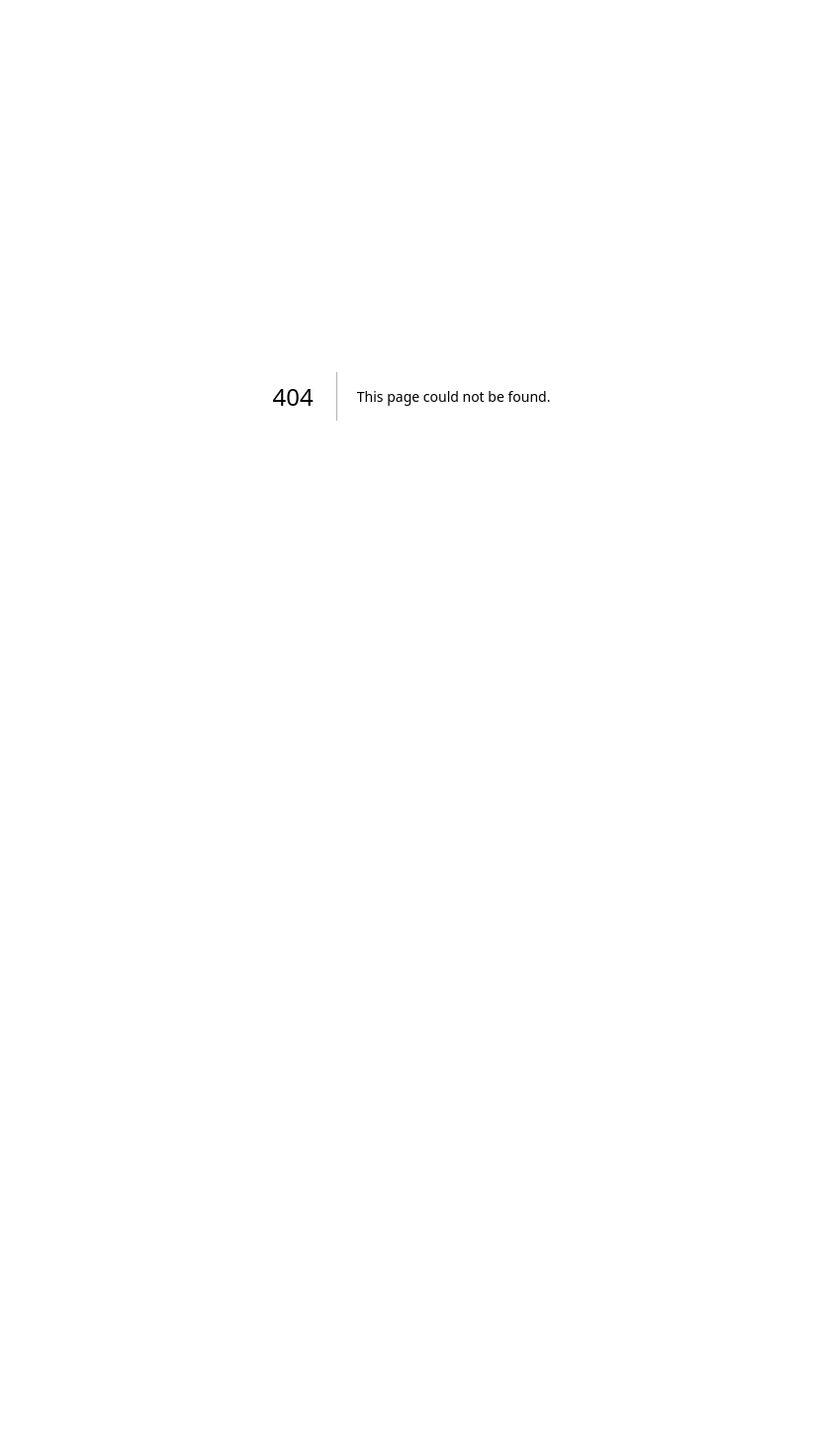
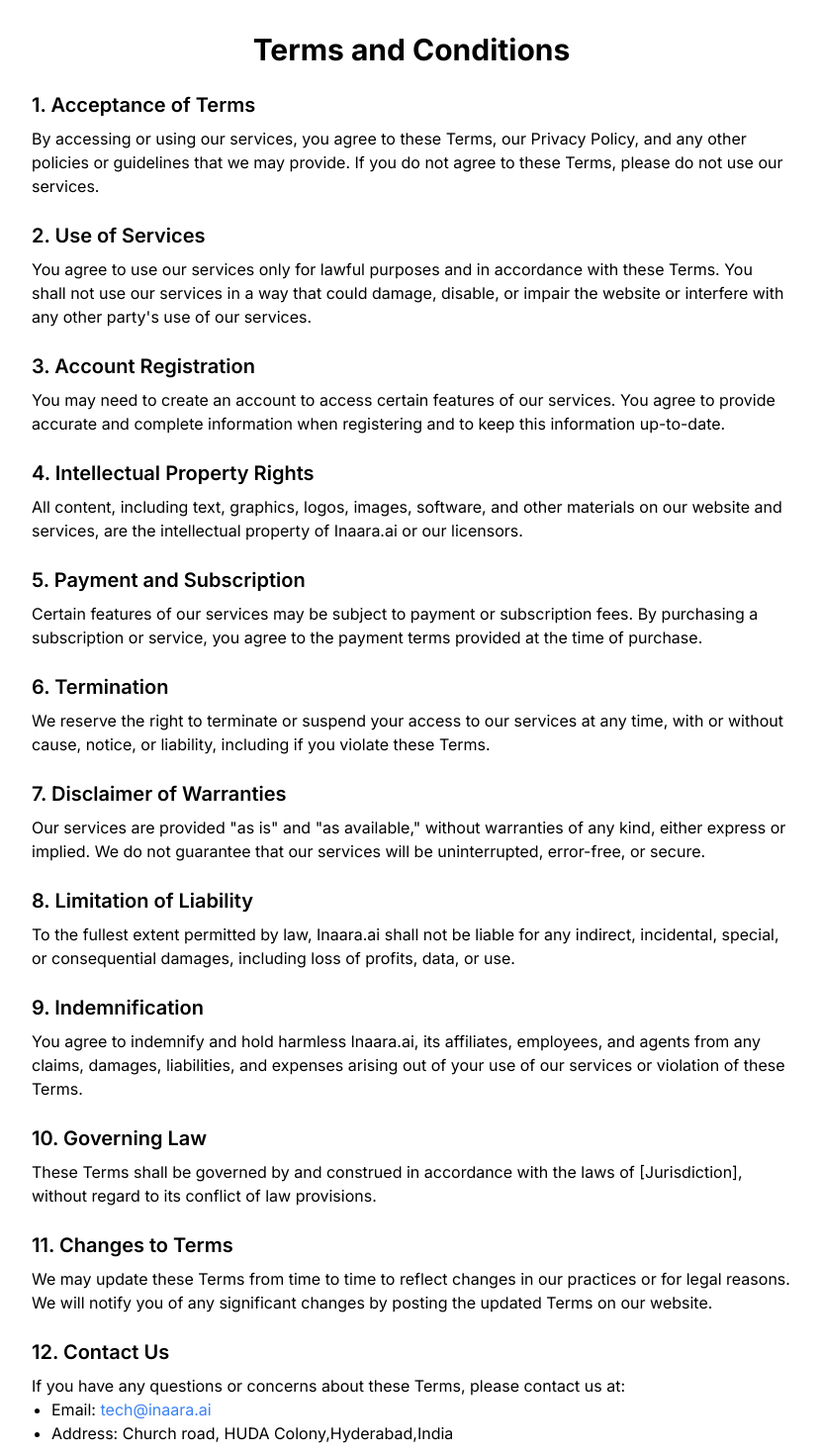
Before and after one commit to Inaara123/Inaara.ai, a Next.js app: page /privacy-policy in a window 1280 px wide. Before the commit this address had no page. Shown: the top 1470 px of the page at 99% size, without its empty margins (224-1053 px from the left). Before the commit the page ends 800 px from the top, so only its background shows below. Built offline with nearby package versions, Linux system fonts and the light colour scheme; a web font is replaced by a local one.

Commit message:
Create page.js

```diff
--- /dev/null
+++ b/app/privacy-policy/page.js
@@ -0,0 +1,56 @@
+'use client';
+import React from 'react';
+import Navbar from '../components/Navbar';
+
+const TermsAndConditions = () => {
+  return (
+    <div className="min-h-screen bg-white py-8 px-4 sm:px-6 lg:px-8 text-black"> {/* Applied the same container styles */}
+      <div className="max-w-3xl mx-auto"> {/* Center the content similarly */}
+        <h1 className="text-3xl font-bold mb-6 text-center">Terms and Conditions</h1> {/* Adjusted the font size and styles */}
+        <h2 className="text-xl font-semibold mb-2 mt-6">1. Acceptance of Terms</h2>
+        <p>
+          By accessing or using our services, you agree to these Terms, our Privacy Policy, and any other policies or guidelines that we may provide. If you do not agree to these Terms, please do not use our services.
+        </p>
+
+        <h2 className="text-xl font-semibold mb-2 mt-6">2. Use of Services</h2>
+        <p>You agree to use our services only for lawful purposes and in accordance with these Terms. You shall not use our services in a way that could damage, disable, or impair the website or interfere with any other party's use of our services.</p>
+
+        <h2 className="text-xl font-semibold mb-2 mt-6">3. Account Registration</h2>
+        <p>You may need to create an account to access certain features of our services. You agree to provide accurate and complete information when registering and to keep this information up-to-date.</p>
+
+        <h2 className="text-xl font-semibold mb-2 mt-6">4. Intellectual Property Rights</h2>
+        <p>All content, including text, graphics, logos, images, software, and other materials on our website and services, are the intellectual property of Inaara.ai or our licensors.</p>
+
+        <h2 className="text-xl font-semibold mb-2 mt-6">5. Payment and Subscription</h2>
+        <p>Certain features of our services may be subject to payment or subscription fees. By purchasing a subscription or service, you agree to the payment terms provided at the time of purchase.</p>
+
+        <h2 className="text-xl font-semibold mb-2 mt-6">6. Termination</h2>
+        <p>We reserve the right to terminate or suspend your access to our services at any time, with or without cause, notice, or liability, including if you violate these Terms.</p>
+
+        <h2 className="text-xl font-semibold mb-2 mt-6">7. Disclaimer of Warranties</h2>
+        <p>Our services are provided "as is" and "as available," without warranties of any kind, either express or implied. We do not guarantee that our services will be uninterrupted, error-free, or secure.</p>
+
+        <h2 className="text-xl font-semibold mb-2 mt-6">8. Limitation of Liability</h2>
+        <p>To the fullest extent permitted by law, Inaara.ai shall not be liable for any indirect, incidental, special, or consequential damages, including loss of profits, data, or use.</p>
+
+        <h2 className="text-xl font-semibold mb-2 mt-6">9. Indemnification</h2>
+        <p>You agree to indemnify and hold harmless Inaara.ai, its affiliates, employees, and agents from any claims, damages, liabilities, and expenses arising out of your use of our services or violation of these Terms.</p>
+
+        <h2 className="text-xl font-semibold mb-2 mt-6">10. Governing Law</h2>
+        <p>These Terms shall be governed by and construed in accordance with the laws of [Jurisdiction], without regard to its conflict of law provisions.</p>
+
+        <h2 className="text-xl font-semibold mb-2 mt-6">11. Changes to Terms</h2>
+        <p>We may update these Terms from time to time to reflect changes in our practices or for legal reasons. We will notify you of any significant changes by posting the updated Terms on our website.</p>
+
+        <h2 className="text-xl font-semibold mb-2 mt-6">12. Contact Us</h2>
+        <p>If you have any questions or concerns about these Terms, please contact us at:</p>
+        <ul className="list-disc pl-5">
+          <li>Email: <a href="mailto:tech@inaara.ai" className="text-blue-500 hover:underline">tech@inaara.ai</a></li>
+          <li>Address: Church road, HUDA Colony,Hyderabad,India</li>
+        </ul>
+      </div>
+    </div>
+  );
+};
+
+export default TermsAndConditions;
```
